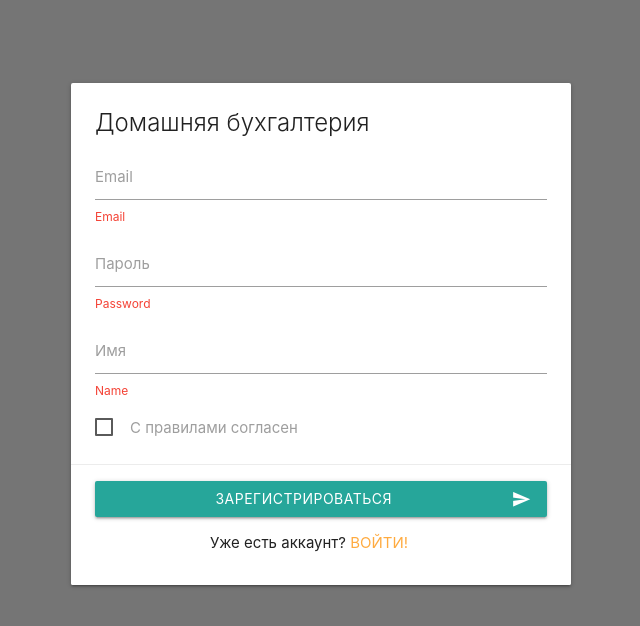
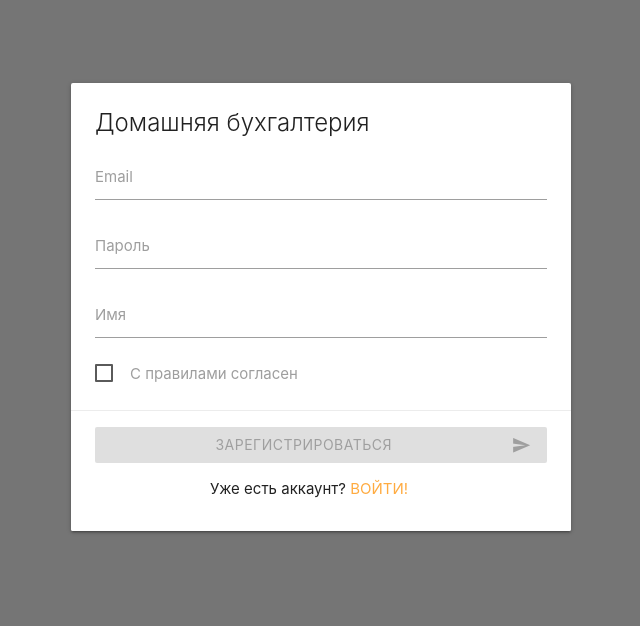
Before and after one commit to IliaSidash/crm, a Svelte app: page /register in a window 1280 px wide. Shown: the top 626 px of the page, without its empty margins (319-959 px from the left). Built offline with nearby package versions, Linux system fonts and the light colour scheme.

Commit message:
Add form validation

```diff
--- a/src/components/navbar.svelte
+++ b/src/components/navbar.svelte
@@ -10,7 +10,6 @@
   let dropdownNode;
   let dropdown;
   let intervalId;
-
   let date = new Date();
 
   onMount(() => {
--- /dev/null
+++ b/src/helpers/validators.js
@@ -0,0 +1,21 @@
+export function required(errorMessage = 'Это поле нужно заполнить') {
+  return (value) => ({
+    isValid: value && value.trim().length > 0,
+    errorMessage
+  });
+}
+
+export function email(errorMessage = 'Введите корректный Email') {
+  const regexp = /^\w+([\.-]?\w+)*@\w+([\.-]?\w+)*(\.\w{2,3})+$/;
+  return (value) => ({
+    isValid: regexp.test(value),
+    errorMessage
+  });
+}
+
+export function minLength(length) {
+  return (value) => ({
+    isValid: value.trim().length >= length,
+    errorMessage: `Количество символов не должно быть меньше ${length}`
+  });
+}
--- a/src/pages/login.svelte
+++ b/src/pages/login.svelte
@@ -1,33 +1,82 @@
 <script>
+  import { link, navigate } from "svelte-routing";
+
   import Layout from "../layouts/auth";
+  import Input from "../components/input";
+
+  import { required, email, minLength } from "../helpers/validators";
+
+  let inputs = [
+    {
+      id: "email",
+      value: "",
+      label: "Email",
+      type: "text",
+      validity: null,
+      validityText: "eMAIL",
+      validators: [required(), email()]
+    },
+    {
+      id: "password",
+      value: "",
+      label: "Пароль",
+      type: "password",
+      validity: null,
+      validityText: "Password",
+      validators: [required(), minLength(6)]
+    }
+  ];
+
+  function handleChange({ detail }) {
+    const { value, id } = detail;
+
+    const newInputs = [...inputs];
+    const currentIndex = newInputs.findIndex(input => input.id === id);
+
+    newInputs[currentIndex].value = value;
+
+    inputs = newInputs;
+  }
+
+  function handleSubmit() {
+    const formData = inputs.reduce((acc, cur) => {
+      acc[cur.id] = cur.value;
+      return acc;
+    }, {});
+
+    console.log(formData);
+    navigate("/");
+  }
+
+  $: formIsValid = inputs.every(input => input.validity);
 </script>
 
 <Layout>
-  <form class="card auth-card">
+  <form class="card auth-card" on:submit|preventDefault={handleSubmit}>
     <div class="card-content">
       <span class="card-title">Домашняя бухгалтерия</span>
-      <div class="input-field">
-        <input id="email" type="text" class="validate" />
-        <label for="email">Email</label>
-        <small class="helper-text invalid">Email</small>
-      </div>
-      <div class="input-field">
-        <input id="password" type="password" class="validate" />
-        <label for="password">Пароль</label>
-        <small class="helper-text invalid">Password</small>
-      </div>
+      {#each inputs as input (input.id)}
+        <div class="input-field">
+          <Input
+            bind:validity={input.validity}
+            {...input}
+            on:change={handleChange} />
+        </div>
+      {/each}
     </div>
     <div class="card-action">
       <div>
-        <button class="btn waves-effect waves-light auth-submit" type="submit">
+        <button
+          class="btn waves-effect waves-light auth-submit"
+          type="submit"
+          disabled={!formIsValid}>
           Войти
           <i class="material-icons right">send</i>
         </button>
       </div>
-
       <p class="center">
         Нет аккаунта?
-        <a href="/">Зарегистрироваться</a>
+        <a href="/register" use:link>Зарегистрироваться</a>
       </p>
     </div>
   </form>
--- a/src/pages/register.svelte
+++ b/src/pages/register.svelte
@@ -1,36 +1,88 @@
 <script>
+  import { link, navigate } from "svelte-routing";
+
+  import { required, email, minLength } from "../helpers/validators";
   import Layout from "../layouts/auth";
+  import Input from "../components/input";
+
+  let inputs = [
+    {
+      id: "email",
+      value: "",
+      label: "Email",
+      type: "text",
+      validity: null,
+      validators: [required(), email()]
+    },
+    {
+      id: "password",
+      value: "",
+      label: "Пароль",
+      type: "password",
+      validity: null,
+      validators: [required(), minLength(6)]
+    },
+    {
+      id: "name",
+      value: "",
+      label: "Имя",
+      type: "text",
+      validity: null,
+      validators: [required()]
+    }
+  ];
+
+  let agree = false;
+
+  function handleChange({ detail }) {
+    const { value, id } = detail;
+
+    const newInputs = [...inputs];
+    const currentIndex = newInputs.findIndex(input => input.id === id);
+
+    newInputs[currentIndex].value = value;
+
+    inputs = newInputs;
+  }
+
+  function handleSubmit() {
+    const formData = inputs.reduce((acc, cur) => {
+      acc[cur.id] = cur.value;
+      return acc;
+    }, {});
+
+    console.log(formData);
+    navigate("/");
+  }
+
+  $: formIsValid = inputs.every(input => input.validity) && agree;
 </script>
 
 <Layout>
-  <form class="card auth-card">
+  <form class="card auth-card" on:submit|preventDefault={handleSubmit}>
     <div class="card-content">
       <span class="card-title">Домашняя бухгалтерия</span>
-      <div class="input-field">
-        <input id="email" type="text" />
-        <label for="email">Email</label>
-        <small class="helper-text invalid">Email</small>
-      </div>
-      <div class="input-field">
-        <input id="password" type="password" class="validate" />
-        <label for="password">Пароль</label>
-        <small class="helper-text invalid">Password</small>
-      </div>
-      <div class="input-field">
-        <input id="name" type="text" class="validate" />
-        <label for="name">Имя</label>
-        <small class="helper-text invalid">Name</small>
-      </div>
+      {#each inputs as input (input.id)}
+        <div class="input-field">
+          <Input
+            bind:validity={input.validity}
+            {...input}
+            on:change={handleChange} />
+        </div>
+      {/each}
       <p>
         <label>
-          <input type="checkbox" />
+          <input type="checkbox" bind:checked={agree} />
           <span>С правилами согласен</span>
         </label>
       </p>
     </div>
     <div class="card-action">
       <div>
-        <button class="btn waves-effect waves-light auth-submit" type="submit">
+        <button
+          class="btn waves-effect waves-light auth-submit"
+          type="submit"
+          disabled={!formIsValid}>
           Зарегистрироваться
           <i class="material-icons right">send</i>
         </button>
@@ -38,7 +90,7 @@
 
       <p class="center">
         Уже есть аккаунт?
-        <a href="/">Войти!</a>
+        <a href="/login" use:link>Войти!</a>
       </p>
     </div>
   </form>
```
